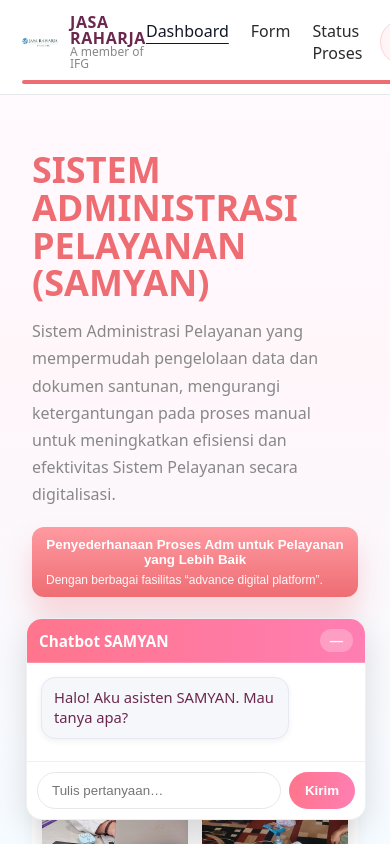
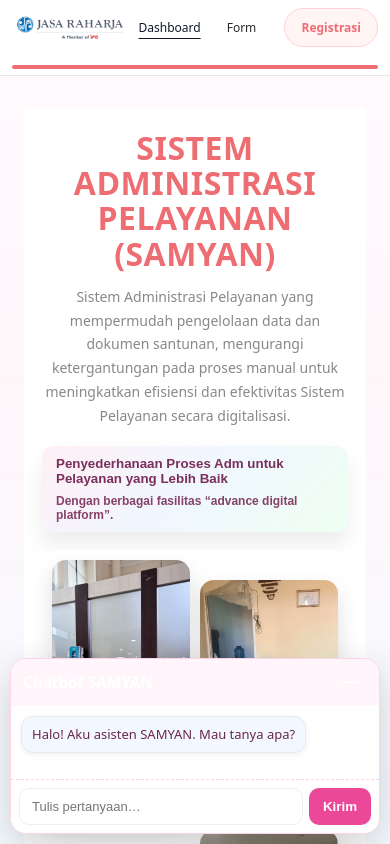
Before and after one commit to Naila-si/samyanJR, a React (Vite) app: page / in a window 390 px wide. Built offline with nearby package versions, Linux system fonts and the light colour scheme.

Commit message:
fix layout responsive

```diff
--- a/src/App.jsx
+++ b/src/App.jsx
@@ -30,10 +30,6 @@
         <header className="navbar">
           <div className="nav-left">
             <img src="/logo.png" alt="Jasa Raharja" className="logo" />
-            <div className="brand">
-              <span className="brand-title">JASA RAHARJA</span>
-              <span className="brand-sub">A member of IFG</span>
-            </div>
           </div>
 
           <nav className="nav-links">
--- /dev/null
+++ b/src/components/SpaHero.css
@@ -0,0 +1,225 @@
+/* =========================
+   HERO (desktop)
+   ========================= */
+.hero {
+  position: relative;
+  width: 100%;
+  min-height: auto;          /* jangan dipaksa 1 layar dulu */
+  padding: 18px 64px 48px;   /* atas kecil, bawah tetap lega */
+  display: grid;
+  grid-template-columns: 1.15fr 0.85fr;
+  gap: 36px;
+  align-items: start;        /* <-- NAH ini: biar nempel atas */
+  background: #fff;
+  overflow-x: hidden;
+}
+
+.hero-text h1 {
+  font-size: clamp(32px, 4vw, 56px);
+  line-height: 1.1;
+  margin: 0 0 14px;
+  font-weight: 900;
+  letter-spacing: 0.5px;
+  color: var(--accent);
+}
+
+.subtext {
+  font-size: clamp(14px, 1.2vw, 18px);
+  line-height: 1.7;
+  color: var(--muted);
+  margin-bottom: 18px;
+  max-width: 650px;
+}
+
+.cta {
+  display: inline-flex;
+  flex-direction: column;
+  gap: 8px;
+  padding: 14px 18px;
+  border-radius: 14px;
+  border: none;
+  background: linear-gradient(135deg, #ffeff6, #f0f7ff, #effff1);
+  font-weight: 800;
+  color: #7a2e5a;
+  text-align: left;
+  box-shadow: 0 12px 22px rgba(0, 0, 0, 0.08);
+  cursor: pointer;
+  max-width: 520px;
+}
+
+.cta-sub {
+  font-size: 0.9em;
+  font-weight: 600;
+  opacity: 0.9;
+}
+
+/* =========================
+   HERO IMAGES
+   ========================= */
+.hero-images {
+  display: grid;
+  grid-template-columns: repeat(2, minmax(0, 1fr));
+  gap: 14px;
+  align-items: center;
+  background: var(--card);
+  padding: 10px;
+  border-radius: 20px;
+}
+
+.hero-images img {
+  width: 100%;
+  aspect-ratio: 3 / 4;
+  object-fit: cover;
+  border-radius: 18px;
+  box-shadow: 0 10px 22px rgba(0,0,0,.12);
+  transition: transform .2s ease;
+}
+
+.hero-images img:hover {
+  transform: translateY(-2px) scale(1.02);
+}
+
+/* Optional animasi kalau kamu mau */
+.anim-img {
+  opacity: 0;
+  animation: fadeInUp 0.8s ease-out forwards, floatY 6s ease-in-out 1s infinite alternate;
+}
+@keyframes fadeInUp {
+  from { opacity: 0; transform: translateY(20px) scale(0.98); }
+  to   { opacity: 1; transform: translateY(0) scale(1); }
+}
+@keyframes floatY {
+  from { transform: translateY(0); }
+  to   { transform: translateY(-10px); }
+}
+
+/* =========================
+   CHATBOT
+   ========================= */
+.chatbot {
+  position: fixed;
+  right: 16px;
+  bottom: 16px;
+  width: min(360px, 92vw);
+  max-height: 70vh;
+  background: #fff;
+  border: 1.5px solid #ffd3e6;
+  border-radius: 16px;
+  box-shadow: 0 14px 40px rgba(0,0,0,.18);
+  display: flex;
+  flex-direction: column;
+  overflow: hidden;
+  z-index: 9999;
+}
+
+.chatbot.collapsed { height: auto; max-height: unset; }
+
+.chatbot-header {
+  background: #fff5fa;
+  padding: 10px 12px;
+  font-weight: 800;
+  display: flex;
+  justify-content: space-between;
+  align-items: center;
+}
+
+.chatbot-toggle {
+  background: transparent;
+  border: none;
+  font-size: 16px;
+  cursor: pointer;
+  font-weight: 900;
+}
+
+.chatbot-messages {
+  padding: 10px;
+  overflow-y: auto;
+  flex: 1;
+  background: #fff;
+}
+
+.bubble {
+  max-width: 85%;
+  padding: 8px 10px;
+  border-radius: 12px;
+  margin-bottom: 8px;
+  font-size: 14px;
+  line-height: 1.5;
+  white-space: pre-wrap;
+}
+
+.bubble.bot {
+  background: #f3f7ff;
+  align-self: flex-start;
+}
+
+.bubble.user {
+  background: #ffeaf3;
+  align-self: flex-end;
+  margin-left: auto;
+}
+
+.chatbot-input {
+  display: flex;
+  gap: 6px;
+  padding: 8px;
+  border-top: 1px dashed #ffd1e6;
+  background: #fff;
+}
+
+.chatbot-input input {
+  flex: 1;
+  padding: 10px 12px;
+  border-radius: 10px;
+  border: 1px solid #eee;
+  outline: none;
+  font-size: 14px;
+}
+
+.chatbot-input button {
+  padding: 10px 14px;
+  border-radius: 10px;
+  border: none;
+  background: #ec4899;
+  color: white;
+  font-weight: 800;
+  cursor: pointer;
+}
+
+/* =========================
+   MOBILE
+   ========================= */
+@media (max-width: 768px) {
+  .hero {
+    grid-template-columns: 1fr;
+    padding: 22px 18px 120px;
+    gap: 18px;
+    text-align: center;
+    min-height: auto;
+  }
+
+  .hero-images { gap: 10px; }
+  .hero-images img {
+    border-radius: 14px;
+    aspect-ratio: 1 / 1.2;
+  }
+
+  .chatbot {
+    right: 10px;
+    left: 10px;
+    bottom: 10px;
+    width: auto;
+    max-height: 55vh;
+  }
+
+  .notif-pks-btn {
+    left: 10px !important;
+    bottom: 72px !important;
+    transform: scale(0.95);
+  }
+}
+
+@media (max-width: 420px) {
+  .bubble { font-size: 13px; }
+  .chatbot-input input { font-size: 13px; }
+}
--- a/src/components/SpaHero.jsx
+++ b/src/components/SpaHero.jsx
@@ -1,4 +1,5 @@
 import React, { useEffect, useRef, useState } from "react";
+import "./SpaHero.css";
 
 /* =========================================================
    KONFIG KONTAK
--- a/src/index.css
+++ b/src/index.css
@@ -51,7 +51,73 @@
 }
 
 .nav-left { display: flex; align-items: center; gap: 12px; }
-.logo { height: 36px; width: 36px; object-fit: contain; }
+/* default desktop */
+.logo{
+  height: clamp(40px, 5vw, 64px);  /* min 40px, fleksibel, max 64px */
+  width: auto;
+  object-fit: contain;
+  display: block;
+}
+
+/* tablet */
+@media (max-width: 768px){
+  .logo{
+    height: 48px;
+  }
+}
+
+/* hp kecil */
+@media (max-width: 420px){
+  .logo{
+    height: 40px;
+  }
+}
+/* ===== NAVBAR MOBILE FIX ===== */
+@media (max-width: 640px){
+  .navbar{
+    /* dari grid 3 kolom -> jadi lebih fleksibel */
+    grid-template-columns: auto 1fr auto;
+    padding: 8px 12px 6px;      /* lebih tipis biar ga makan tinggi */
+    gap: 8px;
+  }
+
+  .nav-left{
+    min-width: 0;
+  }
+
+  .logo{
+    height: 34px;              /* paksa lebih kecil di hp */
+    width: auto;
+  }
+
+  .nav-links{
+    gap: 10px;                 /* rapetin jarak menu */
+    margin-right: 8px;
+    font-size: 13px;
+    white-space: nowrap;       /* jangan turun baris */
+    overflow-x: auto;          /* kalau kepanjangan, bisa geser */
+    scrollbar-width: none;     /* firefox hide scroll */
+  }
+  .nav-links::-webkit-scrollbar{
+    display: none;             /* chrome hide scroll */
+  }
+
+  .nav-link{
+    padding: 6px 2px;
+  }
+
+  .btn-registrasi{
+    padding: 6px 10px;         /* tombolnya ikut mini */
+    font-size: 13px;
+  }
+}
+
+/* extra kecil banget */
+@media (max-width: 420px){
+  .logo{ height: 30px; }
+  .nav-links{ font-size: 12px; gap: 8px; }
+  .btn-registrasi{ font-size: 12px; padding: 5px 8px; }
+}
 .brand { display: flex; flex-direction: column; line-height: 1; }
 .brand-title { font-weight: 700; letter-spacing: .6px; }
 .brand-sub { font-size: 12px; color: var(--muted); }
--- a/src/layouts/SidebarLayout.jsx
+++ b/src/layouts/SidebarLayout.jsx
@@ -29,10 +29,6 @@
         <div className="sb-top">
           <div className="sb-brand">
             <img src="/logo.png" alt="JR" className="sb-logo" />
-            <div className="sb-brand-text">
-              <div className="sb-title">JASA RAHARJA</div>
-              <div className="sb-sub">A member of IFG</div>
-            </div>
           </div>
 
           <button
```
Also changed, not shown: public/logo.png.
